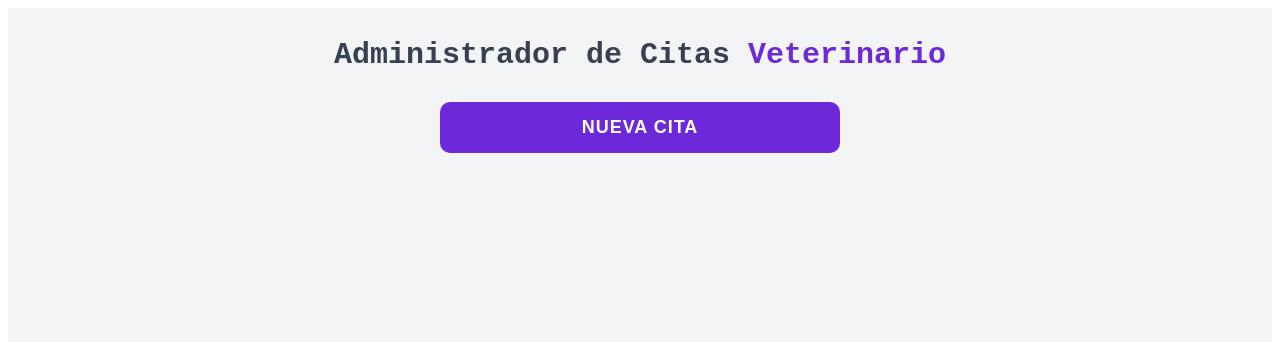
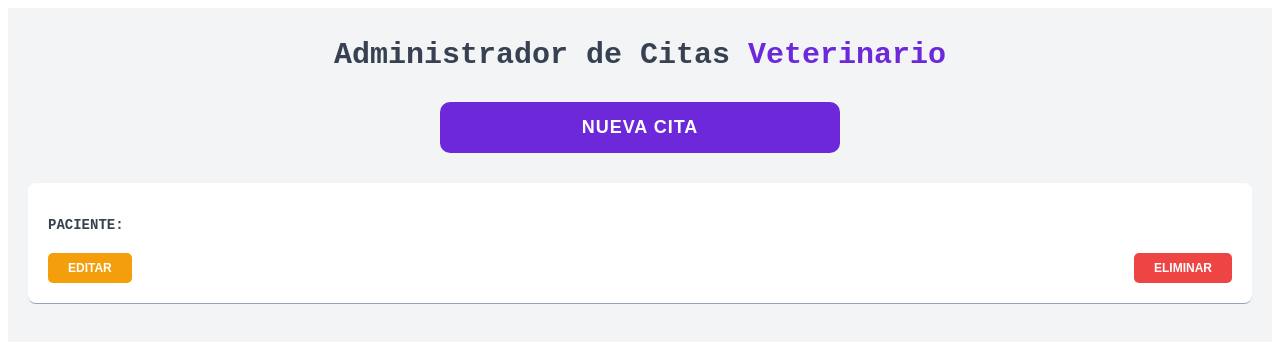
Before and after one commit to YamiALE2005/citasReactJS, a React (Vite) app: page / in a window 1280 px wide. Shown: the top 342 px of the page. Built offline with nearby package versions, Linux system fonts and the light colour scheme.

Commit message:
Paciente

```diff
--- a/src/App.jsx
+++ b/src/App.jsx
@@ -1,9 +1,11 @@
 import { useState } from 'react';
 import Formulario from './components/Formulario.jsx';
 import './css/main.css';
+import Paciente from './components/Paciente.jsx';
 
 function App() {
   const [modalVisible, setModalVisible] = useState(false);
+  const [pacientes, setPacientes] = useState([]);
   return (
     <main className="container">
       <h1 className='titulo'>
@@ -16,12 +18,16 @@
         <span className='btn-texto-nueva-cita'>Nueva Cita</span>
       </button>
 
+      <Paciente/>
+
       {modalVisible && (
         <div className='modal-overlay' role='dialog' aria-modal='true'>
         <div className='modal-content'>
           <Formulario
             modalVisible={modalVisible}
-            setModalVisible={setModalVisible}/>
+            setModalVisible={setModalVisible}
+            pacientes={pacientes}
+            setPacientes={setPacientes}/>
         </div>
       </div>
       )}
--- a/src/components/Formulario.jsx
+++ b/src/components/Formulario.jsx
@@ -1,7 +1,8 @@
 import { useState, useEffect } from "react";
 import '../css/formulario.css';
+import '../css/paciente.css';
 
-const Formulario = ({modalVisual, setModalVisible}) => {
+const Formulario = ({modalVisual, setModalVisible, pacientes, setPacientes}) => {
     const [paciente,setPaciente]=useState('')
     const [nombrePropietario,setNombrePropietario]=useState('')
     const [correo,setCorreo]=useState('')
@@ -9,9 +10,27 @@
     const [fechaAlta,setFechaAlta]=useState('')
     const [sintomas,setSintomas]=useState('')
 
+
     const handelCita= (e)=>{
         e.preventDefault();
 
+        if([paciente.trim(), nombrePropietario.trim(), correo.trim(), telefono.trim(), fechaAlta, sintomas.trim(),].includes('')){
+            window.alert('Error: Todos los campos son obligatrorios');
+            return;
+        }
+
+        const nuevoPaciente = {
+            paciente,
+            nombrePropietario,
+            telefono,
+            correo,
+            fechaAlta,
+            sintomas
+        };
+        nuevoPaciente.id = Date.now();
+        console.log(nuevoPaciente);
+
+        setPacientes([...pacientes, nuevoPaciente]);
     }
 
     return (
--- /dev/null
+++ b/src/components/Paciente.jsx
@@ -0,0 +1,17 @@
+const Paciente = () => {
+    return (
+        <article className="paciente-card">
+            <p className="paciente-label"> Paciente:
+                <samp className="paciente-nombre"></samp>
+            </p>
+            <p className="paciente-fecha"></p>
+            <div className="paciente-contenedor-botones">
+                <button className="paciente-btn paciente-btn-editar">Editar</button>
+                <button className="paciente-btn paciente-btn-elimiar">Eliminar</button>
+            </div>
+
+        </article>
+    )
+};
+
+export default Paciente;
--- /dev/null
+++ b/src/css/Paciente.css
@@ -0,0 +1,54 @@
+.paciente-card{
+    background-color: #ffffff;
+    padding: 20px;
+    border-bottom: 1px solid #94a3b8;
+    border-radius: 8px;
+    cursor: pointer;
+}
+
+.paciente-label{
+    color: #374151;
+    text-transform: uppercase;
+    font-weight: 700;
+    margin-bottom: 10px;
+    font-size: 14px;
+}
+
+.paciente_nombre{
+    color: #6d28d9;
+    font-size: 24px;
+    font-weight: 700;
+    margin-bottom: 10px;
+}
+
+.paciente-fecha{
+    color: #374151;
+    margin: 0;
+    font-size: 14px;
+}
+
+.paciente-contenedor-botones{
+    display: flex;
+    justify-content: space-between;
+    gap: 10px;
+    margin-top: 20px;
+}
+
+.paciente-btn {
+    padding: 8px 20px;
+    border-radius: 5px;
+    border: none;
+    cursor: pointer;
+    text-transform: uppercase;
+    font-weight: 700;
+    font-size: 12px;
+    color: #ffffff;
+}
+
+.paciente-btn-editar {
+    background-color: #f59e0b;
+}
+
+.paciente-btn-elimiar {
+    background-color: #ef4444;
+}
```
